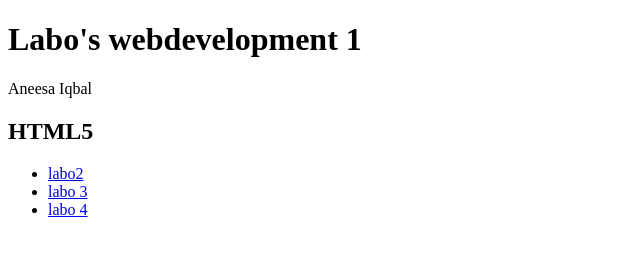
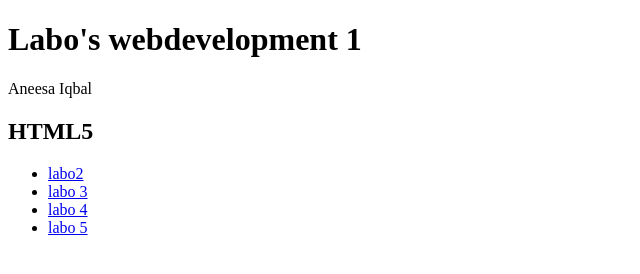
Before and after one commit to Aneesa85/Webdevelopment, a website: page index.html in a window 1280 px wide. Shown: the full height of the page, 0-640 px from the left. Drawn offline with Linux system fonts and the light colour scheme.

Commit message:
Update index.html

```diff
--- a/index.html
+++ b/index.html
@@ -13,6 +13,8 @@
     <li><a href="labo2">labo2 </a></li>
     <li><a href="labo3">labo 3 </a></li>
     <li><a href="labo4">labo 4 </a></li>
+    <li><a href="labo5">labo 5 </a></li>
+
 </uL>
 </body>
 </html>
```
